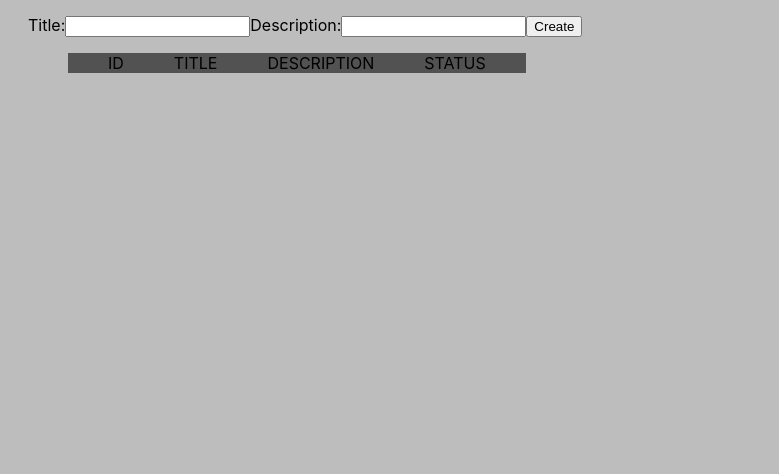
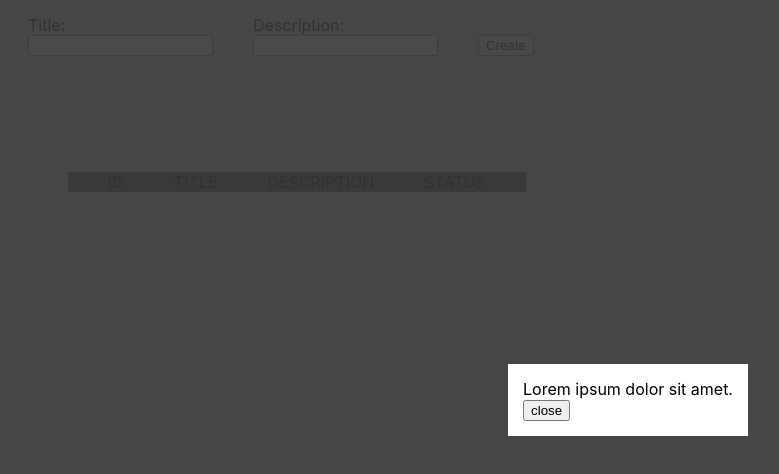
Before and after one commit to gVarnes/gVarnes.github.io, a React (Create React App) app: page / in a window 1280 px wide. Shown: the top 474 px of the page, without its empty margins (12-791 px from the left). Built offline with nearby package versions, Linux system fonts and the light colour scheme.

Commit message:
fix 1: fixed bugs with interfaces in input and other

```diff
--- a/public/index.html
+++ b/public/index.html
@@ -14,5 +14,6 @@
   <body>
     <noscript>You need to enable JavaScript to run this app.</noscript>
     <div id="root"></div>
+    <div id="modal"></div>
   </body>
 </html>
--- a/src/App.css
+++ b/src/App.css
@@ -16,7 +16,7 @@ li {
 
 .app{
   min-height: 100vh;
-  background-color: rgba(182, 182, 182, 0.9);
+  background-color: rgba(212, 212, 212, 0.9);
 }
 
 .container{
--- a/src/App.tsx
+++ b/src/App.tsx
@@ -1,12 +1,14 @@
-import React, { useEffect } from 'react';
+import React, { useEffect, useState } from 'react';
 import './App.css';
+import Modal from './components/Modal';
 import ToDoForm from './components/ToDoForm';
 import ToDoList from './components/ToDoList';
 
 import { useAppSelector } from './store/store';
 
 function App() {
-  const {todos} = useAppSelector((state)=> state.todo)
+  const { todos } = useAppSelector((state) => state.todo)
+  const [isOpen,setIsOpen] = useState(true)
 
   useEffect(() => {
     console.log(todos)
@@ -18,6 +20,11 @@ function App() {
         <ToDoForm />
         <ToDoList todos={todos} />
       </div>
+      <Modal isOpen={isOpen} onClose={()=>{setIsOpen(false)}}>
+        <>
+          Lorem ipsum dolor sit amet.
+          </>
+      </Modal>
     </div>
   );
 }
--- a/src/components/Input/component.tsx
+++ b/src/components/Input/component.tsx
@@ -1,20 +1,14 @@
 import React, { InputHTMLAttributes } from 'react'
 import styles from './index.module.css'
 
-// interface IInput{
-// 	children: string
-// }
-
-
 interface IInput extends InputHTMLAttributes<HTMLInputElement> {
-	// Добавляем свои собственные свойства здесь, если они есть
 	children: string;
  }
 
 
 const Input: React.FC<IInput> = ({children, ...rest}) => {
   return (
-	  <label>
+	  <label className={styles.input}>
 		  { children}
 		  <input type="text" {...rest} />
 	 </label>
--- a/src/components/Input/index.module.css
+++ b/src/components/Input/index.module.css
@@ -0,0 +1,5 @@
+.input {
+	display: inline-flex;
+	flex-direction: column;
+	justify-content: center;
+}
--- a/src/components/ToDoForm/component.tsx
+++ b/src/components/ToDoForm/component.tsx
@@ -24,9 +24,9 @@ const ToDoForm = () => {
 	}
 
 	return (
-		<form className={styles.form} onSubmit={onSubmit}>
-			<Input name='title' onChange={handleChange}>Title:</Input>
-			<Input name='description' onChange={handleChange}>Description:</Input>
+		<form noValidate className={styles.form} onSubmit={onSubmit}>
+			<Input required name='title' onChange={handleChange}>Title:</Input>
+			<Input required name='description' onChange={handleChange}>Description:</Input>
 			<Button type='submit'>Create</Button>
 		</form>
   )
--- a/src/components/ToDoForm/index.module.css
+++ b/src/components/ToDoForm/index.module.css
@@ -0,0 +1,9 @@
+.form{
+	display: flex;
+	align-items: flex-end;
+	margin: 0px 0px 100px 0px;
+}
+
+.form label {
+	margin: 0px 40px 0px 0px;
+}
```
